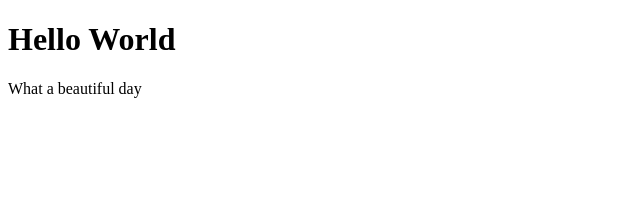
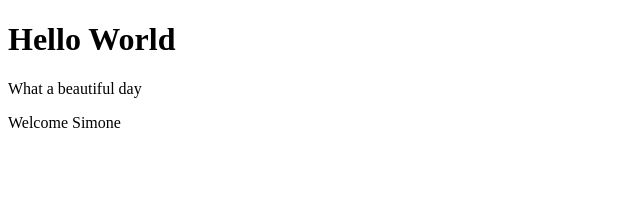
Before and after one commit to Chebaz/React, a React (Create React App) app in the folder my-app/: page / in a window 1280 px wide. Shown: the top 204 px of the page, without its empty margins (0-640 px from the left). Built offline with nearby package versions, Linux system fonts and the light colour scheme.

Commit message:
esercizio completato

```diff
--- a/my-app/src/App.js
+++ b/my-app/src/App.js
@@ -1,10 +1,12 @@
 import React from "react";
 import HelloWorld from "./Hello";
+import Welcome from "./Welcome";
 export default class App extends React.Component {
   render() {
     return (
       <div>
         <HelloWorld />
+        <Welcome name="Simone" />
       </div>
     );
   }
--- /dev/null
+++ b/my-app/src/Welcome.js
@@ -0,0 +1,7 @@
+import React from "react";
+
+export default class Welcome extends React.Component{
+    render(){
+        return <p>Welcome {this.props.name}</p>
+    }
+}
```
